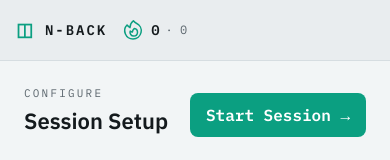
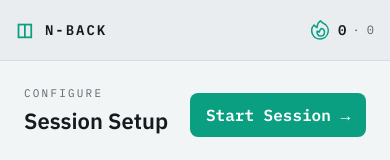
Before and after one commit to JTH1999/n-back, a React (Vite) app: page / in a window 390 px wide. Shown: the top 160 px of the page. Built offline with nearby package versions, Linux system fonts and the light colour scheme.

Commit message:
Right-align streak and session count in mobile top bar

```diff
--- a/src/components/AppShell.tsx
+++ b/src/components/AppShell.tsx
@@ -50,7 +50,7 @@
 function TopBarStreak({ streak }: { streak: StreakStats }) {
   return (
     <div
-      className="flex items-center gap-1.5 shell:hidden"
+      className="flex items-center gap-1.5 ml-auto shell:hidden"
       role="group"
       aria-label="Streak and today's session count"
     >
```
